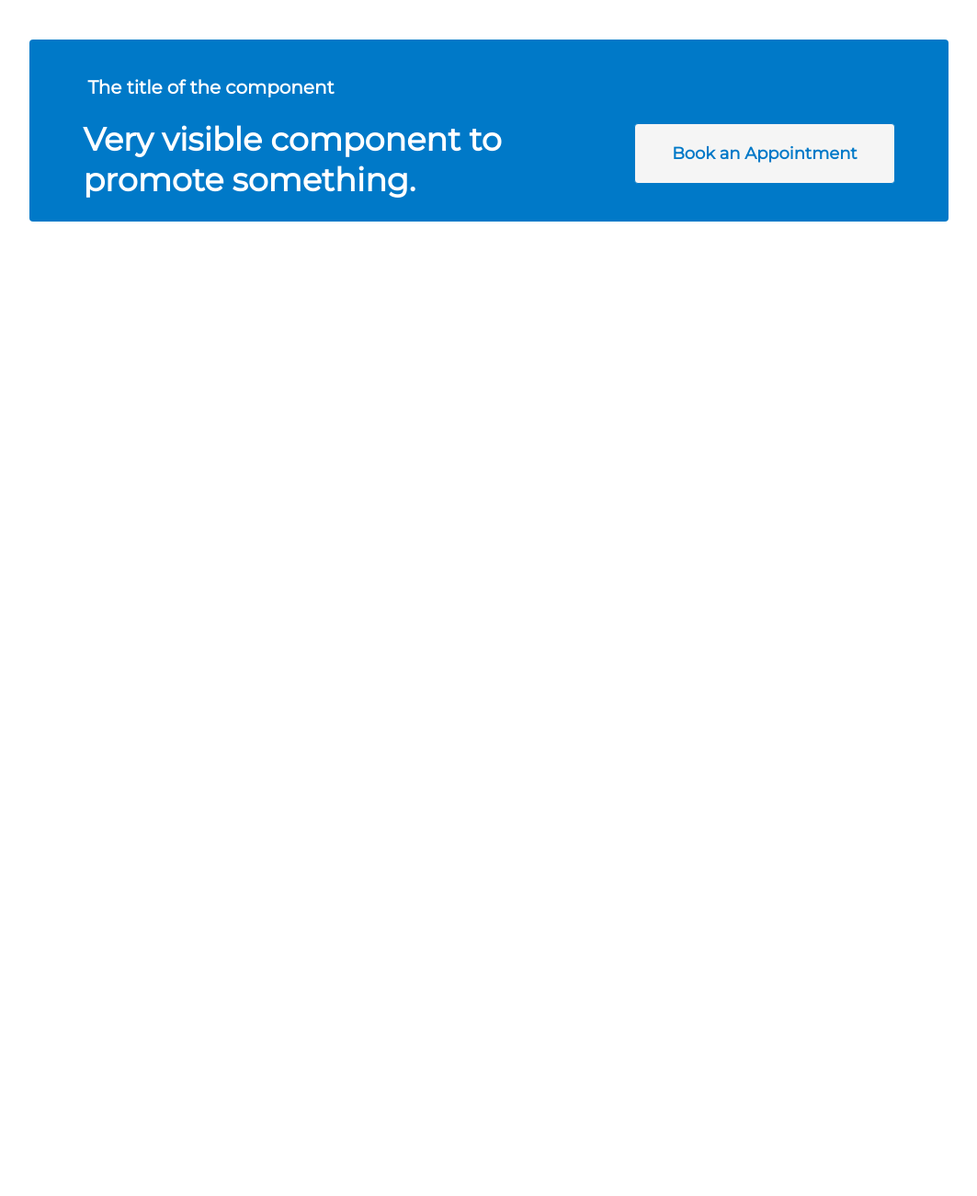
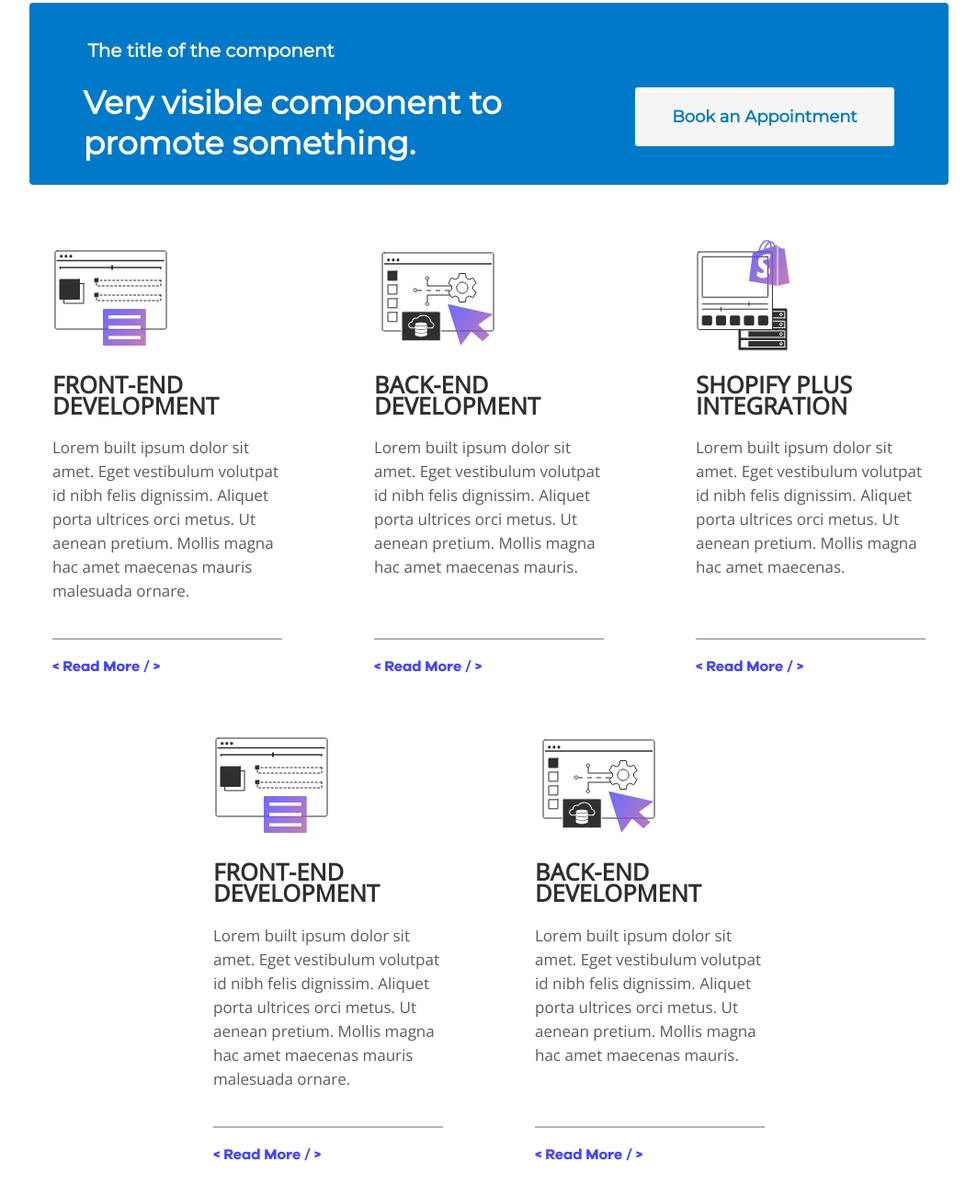
Before and after one commit to ATiagunov/four-frontend-pieces, a plain HTML site: page src/index.html in a window 1280 px wide. Shown: the part 1217-2518 px from the top of the page at 92% size, without its empty margins (108-1171 px from the left). Before the commit the page ends 1516 px from the top, so only its background shows below. Drawn offline with nearby package versions, Linux system fonts and the light colour scheme.

Commit message:
services draft (#4)
* done

* adjusted adaptive banner and button padding

* Read more changed to text

* readme fix

```diff
--- a/src/css/bottom_banner_block.css
+++ b/src/css/bottom_banner_block.css
@@ -39,7 +39,7 @@
     margin: 50px 0px 0px;
 }
 
-@media (max-width:1023px) {
+@media (max-width:985px) {
     .banner {
         padding: 10px;
         width: auto;
--- /dev/null
+++ b/src/css/services.css
@@ -0,0 +1,74 @@
+@font-face {
+    font-family: "GalanoGrotesque-Bold";
+    src: local("GalanoGrotesque-Bold"),
+    url("../fonts/GalanoGrotesqueBold/GalanoGrotesque-Bold.ttf") format("opentype");
+}
+
+.service_container {
+    margin: 40px auto;
+
+    display: flex;
+    flex-flow: row wrap;
+    justify-content: center;
+    align-content: center;
+    gap: 20px 80px;
+}
+
+.service_block {
+    padding: 10px;
+    max-width: 250px;
+
+    display: flex;
+    flex-direction: column;
+    justify-content: space-evenly;
+    align-items: flex-start;
+}
+
+.service_block img {
+    align-self: flex-start;
+}
+
+.service_text {
+    font-family: 'Open Sans';
+    font-style: normal;
+    font-size: 17px;
+    display: block;
+}
+
+.service_text h2 {
+    font-weight: 700;
+    line-height: 23px;
+    text-transform: uppercase;
+    color: #312E2E;
+}
+
+.service_text p {
+    display: block;
+    font-weight: 400;
+    line-height: 26px;
+    color: #5C5C5C;
+    height: 200px;
+
+}
+
+.service_text hr {
+    border: 1px solid #B3B3B3;
+    margin: 20px 0px;
+}
+
+.service_text .read_more {
+    font-family: 'GalanoGrotesque-Bold';
+    font-size: 16px;
+    line-height: 19px;
+
+    text-transform: capitalize;
+    color: #4343FF;
+    height: auto;
+}
+
+@media (max-width:600px) {
+    .service_text p {
+        margin: 10px 0px;
+        height: fit-content;
+    }
+}
--- a/src/css/style.css
+++ b/src/css/style.css
@@ -1,12 +1,14 @@
 @import url("https://fonts.googleapis.com/css?family=Montserrat");
+@import url("https://fonts.googleapis.com/css?family=Open Sans");
 @import 'top_block_with_picture.css';
 @import 'middle_block_with_pictures.css';
 @import 'bottom_banner_block.css';
+@import 'services.css';
 
 
 .text_blocks_with_pictures_and_banner {
     width: 1000px;
-    padding: 50px;
+    padding: 10px;
     margin-left: auto;
     margin-right: auto;
 
@@ -82,6 +84,6 @@ button {
 
     button,
     .banner button {
-        padding: 10px 20px;
+        padding: 15px 30px;
     }
 }
--- a/src/css/top_block_with_picture.css
+++ b/src/css/top_block_with_picture.css
@@ -30,8 +30,8 @@
 
     .top_block_with_picture .text_block button {
         align-self:center;
-        width: 80%;
-        height: auto;
+        width: auto;
+        /* height: auto; */
     }
 
     .top_block_with_picture img {
--- a/src/index.html
+++ b/src/index.html
@@ -18,7 +18,7 @@
         <p>Parsley shallot courgette tatsoi pea sprouts fava bean collard greens dandelion okra wakame tomato.</p>
         <button>Discover now</button>
       </div>
-      <img src="images/guy_top.png" alt="guy with glasses 1">
+      <img src="images/guys/guy_top.png" alt="guy with glasses 1">
     </div>
 
     <div class="middle_block_with_pictures">
@@ -29,9 +29,9 @@
           carrot watercress.</p>
       </div>
       <div class="pictures">
-        <img src="images/guy_left.png" alt="guy with glasses 2">
-        <img src="images/guy_middle.png" alt="guy with glasses 3">
-        <img src="images/guy_right.png" alt="guy with glasses 4">
+        <img src="images/guys/guy_left.png" alt="guy with glasses 2">
+        <img src="images/guys/guy_middle.png" alt="guy with glasses 3">
+        <img src="images/guys/guy_right.png" alt="guy with glasses 4">
       </div>
       <div class="text_block">
         <h3>Best picks for woman collection</h3>
@@ -48,6 +48,89 @@
       <button>Book an Appointment</button>
     </div>
 
+    <div class="service_container">
+
+      <div class="service_block">
+        <img src="images/services/Front-end Development.svg" alt="Front-end-Development">
+        <div class="service_text">
+          <h2>Front-end development</h2>
+          <p>Lorem built ipsum dolor sit amet. Eget vestibulum volutpat id nibh felis dignissim. Aliquet porta ultrices
+            orci metus. Ut aenean pretium. Mollis magna hac amet maecenas mauris malesuada ornare.</p>
+          <hr>
+          <p class="read_more">
+            <span>&lt;</span>
+            <span>Read more</span>
+            <span>/ &gt;</span>
+          </p>
+        </div>
+      </div>
+
+      <div class="service_block">
+        <img src="images/services/Back-end Development.svg" alt="Back-end-Development">
+        <div class="service_text">
+          <h2>back-end development</h2>
+          <p>Lorem built ipsum dolor sit amet. Eget vestibulum volutpat id nibh felis dignissim. Aliquet porta ultrices
+            orci metus. Ut aenean pretium. Mollis magna hac amet maecenas mauris.</p>
+          <hr>
+          <p class="read_more">
+            <span>&lt;</span>
+            <span>Read more</span>
+            <span>/ &gt;</span>
+          </p>
+        </div>
+      </div>
+
+      <div class="service_block">
+        <img src="images/services/ShopifyPlus Integration.svg" alt="ShopifyPlus Integration">
+        <div class="service_text">
+          <h2>shopify plus integration</h2>
+          <p>Lorem built ipsum dolor sit amet. Eget vestibulum volutpat id nibh felis dignissim. Aliquet porta ultrices
+            orci metus. Ut aenean pretium. Mollis magna hac amet maecenas.</p>
+          <hr>
+          <p class="read_more">
+            <span>&lt;</span>
+            <span>Read more</span>
+            <span>/ &gt;</span>
+          </p>
+        </div>
+      </div>
+
+      <div class="service_block">
+        <img src="images/services/Front-end Development.svg" alt="Front-end-Development">
+        <div class="service_text">
+          <h2>Front-end development</h2>
+          <p>Lorem built ipsum dolor sit amet. Eget vestibulum volutpat id nibh felis dignissim. Aliquet porta
+            ultrices
+            orci metus. Ut aenean pretium. Mollis magna hac amet maecenas mauris malesuada ornare.</p>
+          <hr>
+          <p class="read_more">
+            <span>&lt;</span>
+            <span>Read more</span>
+            <span>/ &gt;</span>
+          </p>
+        </div>
+      </div>
+
+      <div class="service_block">
+        <img src="images/services/Back-end Development.svg" alt="Back-end-Development">
+        <div class="service_text">
+          <h2>back-end development</h2>
+          <p>Lorem built ipsum dolor sit amet. Eget vestibulum volutpat id nibh felis dignissim. Aliquet porta
+            ultrices
+            orci metus. Ut aenean pretium. Mollis magna hac amet maecenas mauris.</p>
+          <hr>
+          <p class="read_more">
+            <span>&lt;</span>
+            <span>Read more</span>
+            <span>/ &gt;</span>
+          </p>
+        </div>
+      </div>
+
+    </div>
+
+    </div>
+
   </main>
 </body>
 
```
Also changed, not shown: src/fonts/GalanoGrotesqueBold/GalanoGrotesque-Bold.ttf (added), src/images/guys/guy_left.png (renamed from src/images/guy_left.png), src/images/guys/guy_middle.png (renamed from src/images/guy_middle.png), src/images/guys/guy_right.png (renamed from src/images/guy_right.png), src/images/guys/guy_top.png (renamed from src/images/guy_top.png), src/images/services/Back-end Development.svg (added), src/images/services/Front-end Development.svg (added), src/images/services/ShopifyPlus Integration.svg (added), 1 other file.
